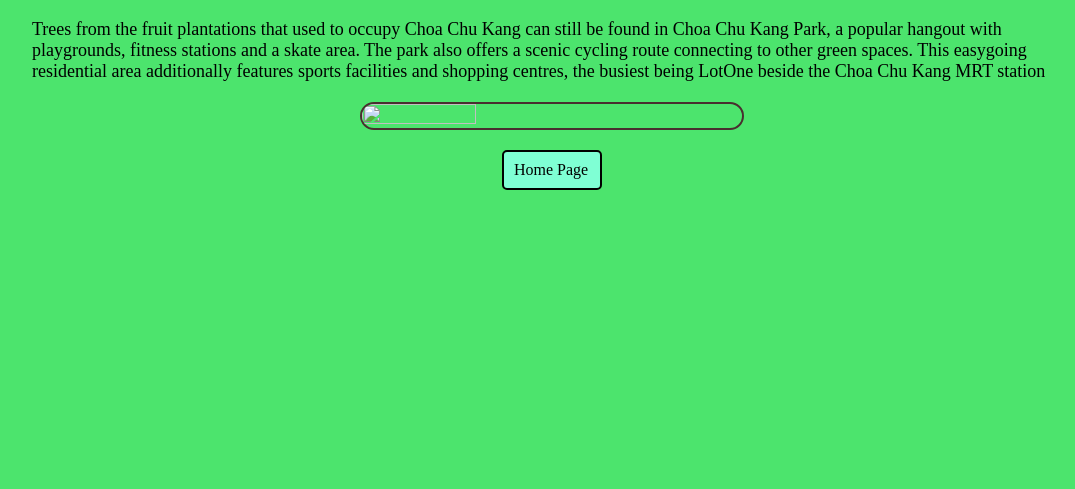
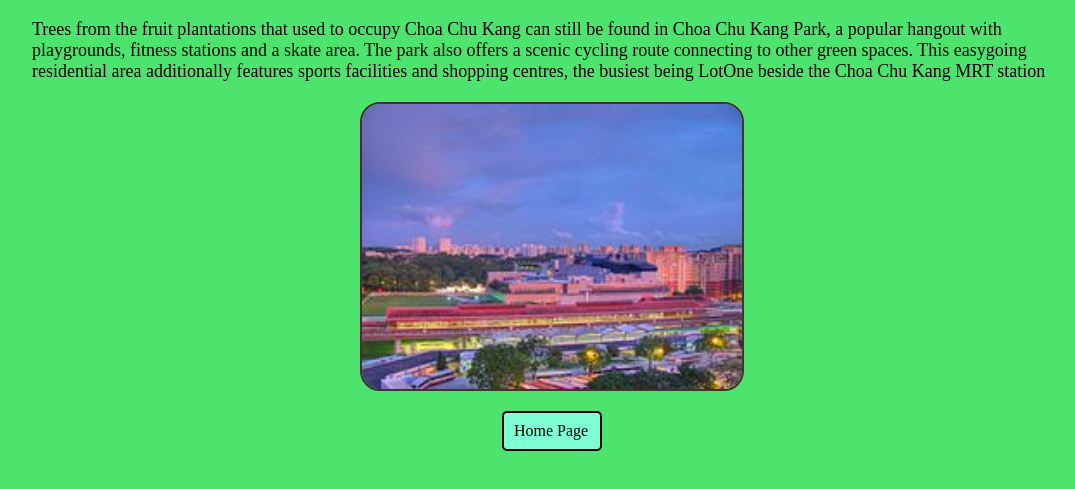
Before and after one commit to Vanmathidhina/Hoverable-Map, a plain HTML site: page choachukang.html in a window 1280 px wide. Shown: the part 61-550 px from the top of the page, without its empty margins (96-1171 px from the left). Drawn offline with Linux system fonts and the light colour scheme.

Commit message:
Update choachukang.html

```diff
--- a/choachukang.html
+++ b/choachukang.html
@@ -14,7 +14,7 @@
           route connecting to other green spaces. This easygoing residential area additionally features sports
           facilities and shopping centres, the busiest being LotOne beside the Choa Chu Kang MRT station</div>
 
-          <img src="images/choa.jpg" alt="">
+          <img src="choa.jpg" alt="">
           <a  class="btn" href="index.html"> Home Page</a>
           <!-- <button class="btn ">Home Page</button>
           <script>
```
